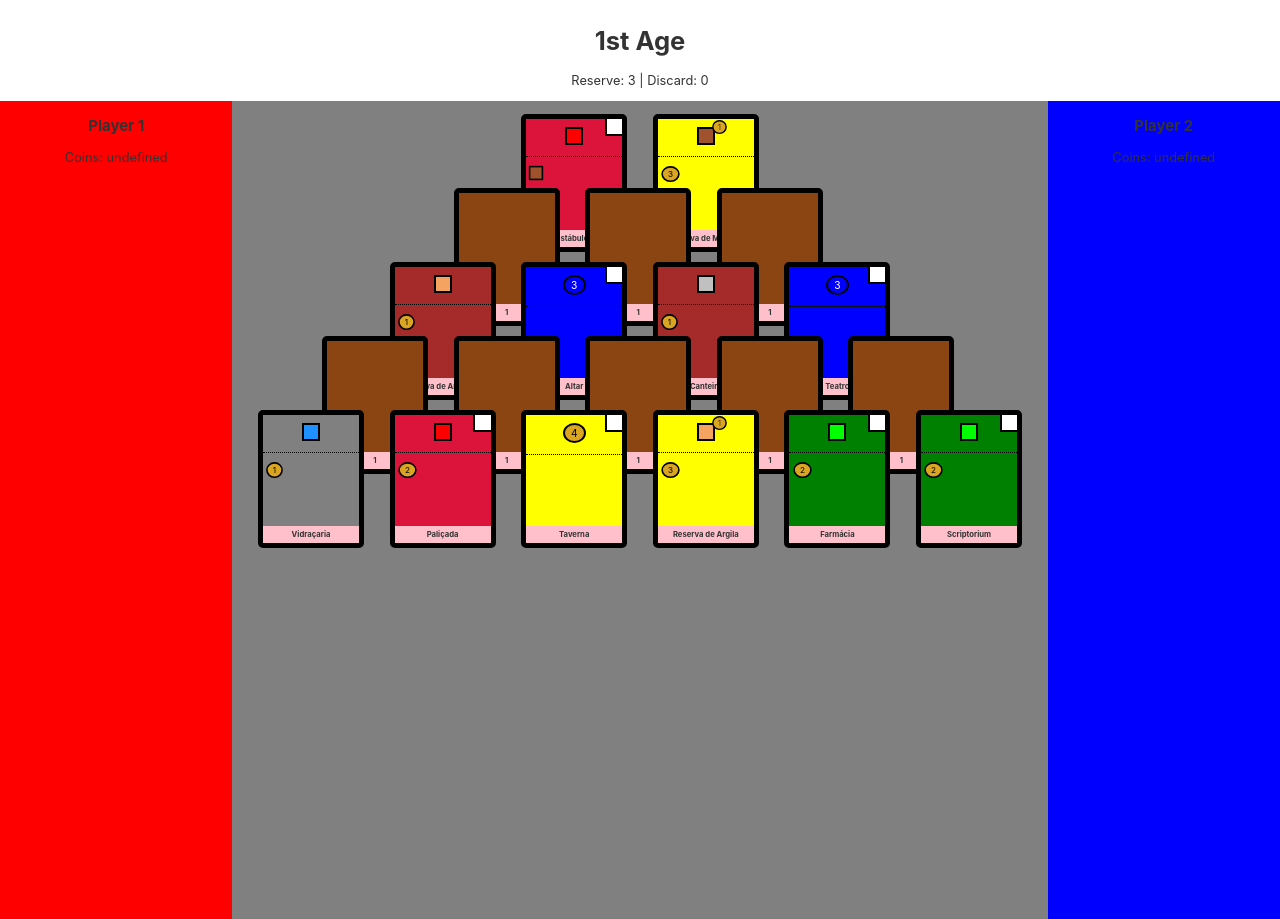
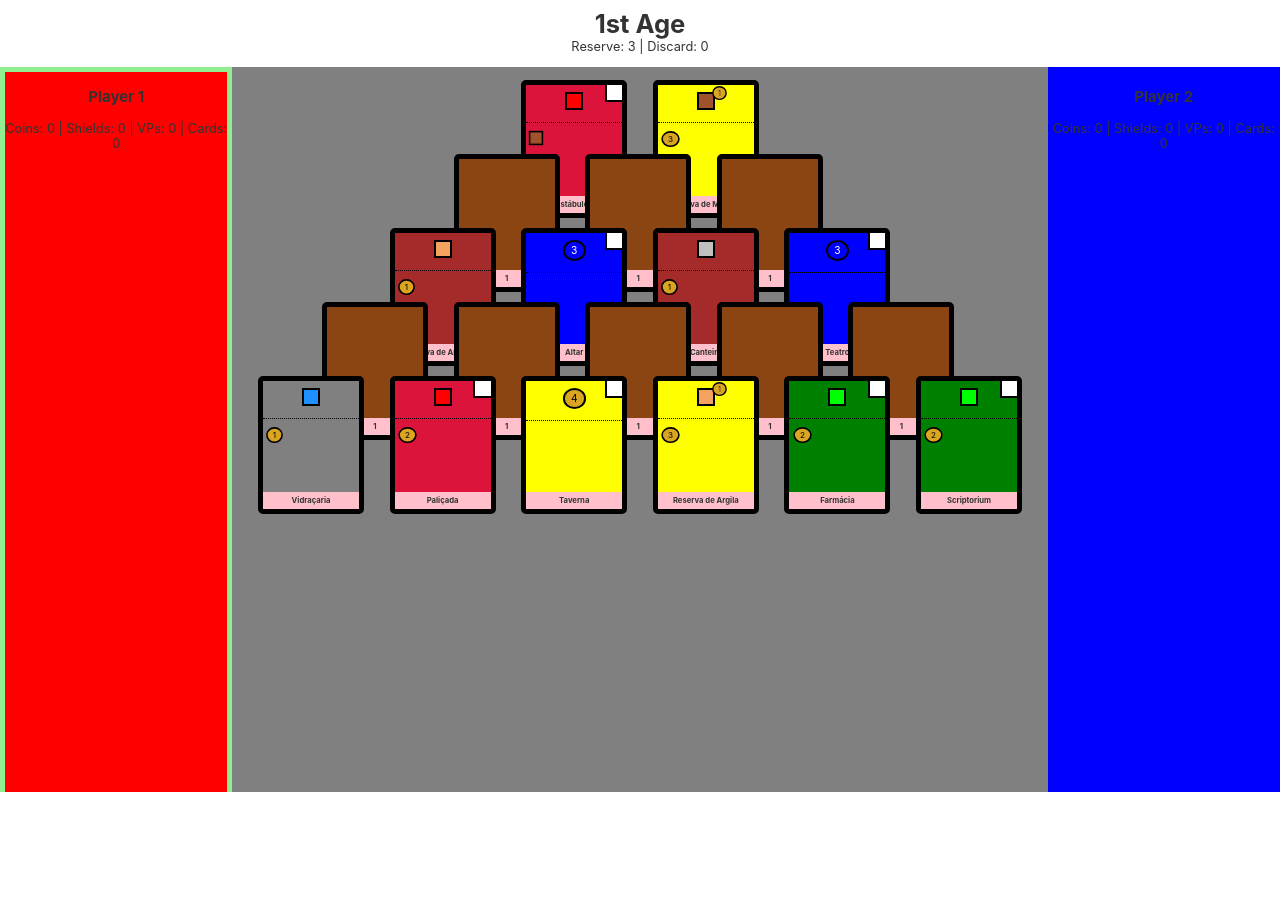
Before and after one commit to leobetosouza/7wd, a Svelte app: page / in a window 1280 px wide. Both pictures are taken after a click on the button "Start Game". After the commit the page ends 800 px from the top, so only its background shows below. Built offline with nearby package versions, Linux system fonts and the light colour scheme.

Commit message:
creating first version of alternated players turns

```diff
--- a/src/App.svelte
+++ b/src/App.svelte
@@ -4,22 +4,44 @@
 	import { get1stAgeCards, get2ndAgeCards, get3rdAgeCards, get1stAgeTableLayout, get2ndAgeTableLayout, get3rdAgeTableLayout } from './services/resources';
 
 	import { activeCards, reserve, discard, tableLayout } from './stores';
+	import Player from './stores/player';
 
 	let agePromise;
 	let currentAgeName;
 	let isGameStarted = false;
 
-	const playerOne = { name: 'Player 1', color: 'red' };
-	const playerTwo = { name: 'Player 2', color: 'blue' };
+	const playerOne = Player({ name: 'Player 1', color: 'red' });
+	const playerTwo = Player({ name: 'Player 2', color: 'blue' });
+
+	const playerControl = (() => {
+		const players = [ playerOne, playerTwo ];
+		let n = Math.random() >= 0.5 ? 1 : 0;
+
+		const idx = (function* () {
+			while (true) {
+				n = n ? 0 : 1;
+				yield n;
+			}
+		})();
+
+		return {
+			getCurrent: () => players[n],
+			getNext: () => players[idx.next().value],
+			setNext: (x) => n = !(x-1) ? 1 : 0
+		};
+
+	})();
+
+	let currentPlayer = playerControl.getCurrent();
 
 	const handleRemoveCard = ({ card, slot }) => {
-		//playerOne.takeCard(card);
+		currentPlayer.takeCard(card);
+		currentPlayer = playerControl.getNext();
 	};
 
 	const prepareAge = (getAgeCards, getTableLayout) => async () => {
 		const cardsPromise = getAgeCards().then(res => {
 			reserve.add(...res.reserve);
-			discard.add(...$activeCards);
 			activeCards.set(res.cards);
 		});
 
@@ -79,7 +101,7 @@
 
 <main>
 	{#if isGameStarted}
-		<h1>{@html currentAgeName}</h1>
+		<h1 style="margin: 0">{@html currentAgeName}</h1>
 	{:else}
 		<button on:click|once={startGame}>Start Game</button>
 	{/if}
@@ -88,10 +110,10 @@
 		{#await agePromise}
 			<p>waiting cards...</p>
 		{:then}
-		<p>Reserve: {$reserve.length} | Discard: {$discard.length}</p>
+		<p style="margin-top: 0">Reserve: {$reserve.length} | Discard: {$discard.length}</p>
 		<section class="gametable">
-			<PlayerTableau player={playerOne} />
-			<PlayerTableau player={playerTwo} />
+			<PlayerTableau player={playerOne} active={playerOne === currentPlayer} />
+			<PlayerTableau player={playerTwo} active={playerTwo === currentPlayer} />
 			<MainTable {onEndAge} onRemoveCard={handleRemoveCard} />
 		</section>
 		{:catch error}
@@ -105,6 +127,8 @@
 		text-align: center;
 		padding: 0;
 		margin: 0 auto;
+		height: 100%;
+		overflow: hidden;
 	}
 
 	.gametable {
--- a/src/components/card/CardPresenter.svelte
+++ b/src/components/card/CardPresenter.svelte
@@ -16,7 +16,7 @@
 	});
 
 	const handleClick = () => {
-		if (!blocked) onClickFrontCard(card);
+		if (!blocked && onClickFrontCard) onClickFrontCard(card);
 	}
 
 </script>
@@ -24,7 +24,7 @@
 {#if invisible}
 	<div class="card card-invisible">&nbsp</div>
 {:else}
-	<div class="card {blocked ? 'card-blocked' : ''}">
+	<div class="card {!onClickFrontCard || blocked ? 'card-blocked' : ''}">
 		{#if turned}
 			<div class="card-back {card.type === 'guild' ? 'card-age-guild' : `card-age-${card.age}`}">
 				<p class="card-age">{card.type === 'guild' ? 'G' : card.age}</p>
--- a/src/components/player/PlayerTableau.svelte
+++ b/src/components/player/PlayerTableau.svelte
@@ -1,25 +1,48 @@
 <script>
-    import CardPresenter from "../card/Card.svelte";
+    import CardPresenter from "../card/CardPresenter.svelte";
 
     export let player;
+    export let active;
+    const { color, coins, vps, name, shields, tableau } = player;
 
 </script>
 
-<section class="player-tableau player-color-{player.color}">
-    <h1>{player.name}</h1>
+<section class="player-tableau player-color-{$color} {active ? 'player-tableau-active' : '' }">
+    <h1>{$name}</h1>
     <p>
-        Coins: {player.coins}
+        Coins: {$coins} | Shields: {$shields} | VPs: {$vps} | Cards: {$tableau.length}
     </p>
-    <!-- {#each cards as card}
-        <CardPresenter {card} />
-    {/each} -->
+    <div class="card-stack">
+    {#each $tableau as card, i}
+        <div class="card-wraper" style="--top:-{10 * i}rem">
+            <CardPresenter {card} />
+        </div>
+    {/each}
+    </div>
 </section>
 
 <style>
     .player-color-red {
 		background: red;
+        border: 5px solid red;
 	}
     .player-color-blue {
 		background: blue;
+        border: 5px solid blue;
 	}
+    .player-tableau-active {
+        border-color: lightgreen;
+    }
+
+    .card-stack {
+        display: flex;
+        flex-direction: column;
+        align-items: center;
+    }
+
+    .card-wraper {
+        position: relative;
+        top: var(--top);
+        z-index: 1;
+    }
 </style>
--- /dev/null
+++ b/src/stores/player.js
@@ -0,0 +1,15 @@
+import { writable } from 'svelte/store';
+
+export default ({ name, color }) => {
+    const tableau = writable([]);
+    const coins = writable(0);
+    const shields = writable(0);
+    const vps = writable(0);
+
+    return {
+        coins, shields, vps, tableau,
+        name: writable(name),
+        color: writable(color),
+        takeCard: card => tableau.update(arr => [card, ...arr])
+    };
+}
```
Also changed, not shown: src/stores/index.js (renamed from src/stores.js).
